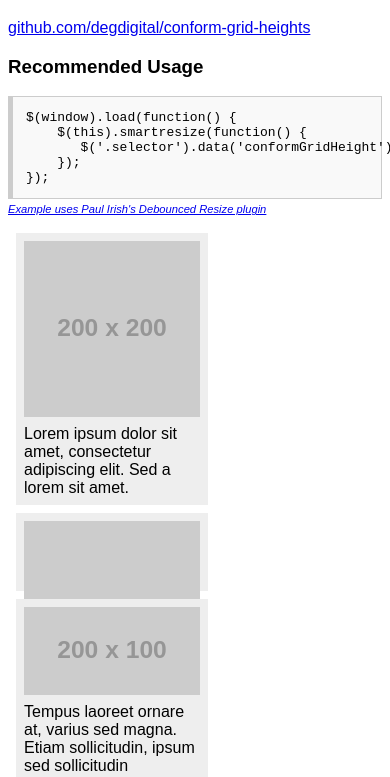
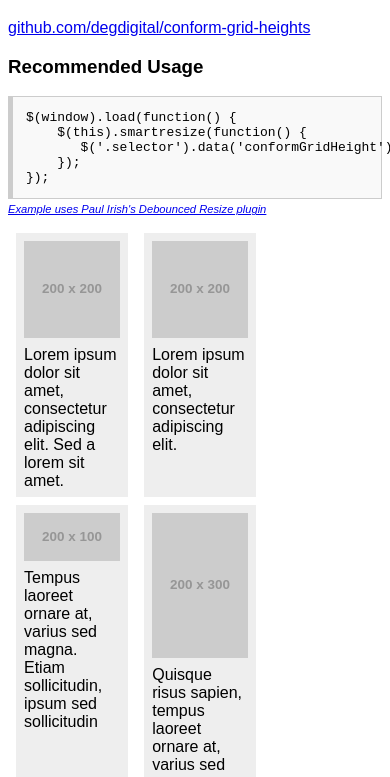
Before and after one commit to briangraves/conform-grid-heights, a plain HTML site: page index.html in a window 390 px wide. Shown: the part 61-838 px from the top of the page. Drawn offline with nearby package versions, Linux system fonts and the light colour scheme; placeholder pictures from the web are drawn by us.

Commit message:
adjust responsive grid sizing

```diff
--- a/index.html
+++ b/index.html
@@ -21,8 +21,6 @@
                 list-style: none;
             }
             li {
-                display: inline-block;
-                width: 12em;
                 background: #eee;
                 vertical-align: top;
                 margin: 0 .5em .5em;
@@ -50,6 +48,19 @@
 
             small {
                 font-size: .7em;
+            }
+
+            @media screen and (min-width: 22em) {
+                li {
+                    display: inline-block;
+                    width: 30%;
+                }
+            }
+
+            @media screen and (min-width: 42em) {
+                li {
+                    width: 12em;
+                }
             }
         </style>
     </head>
```
